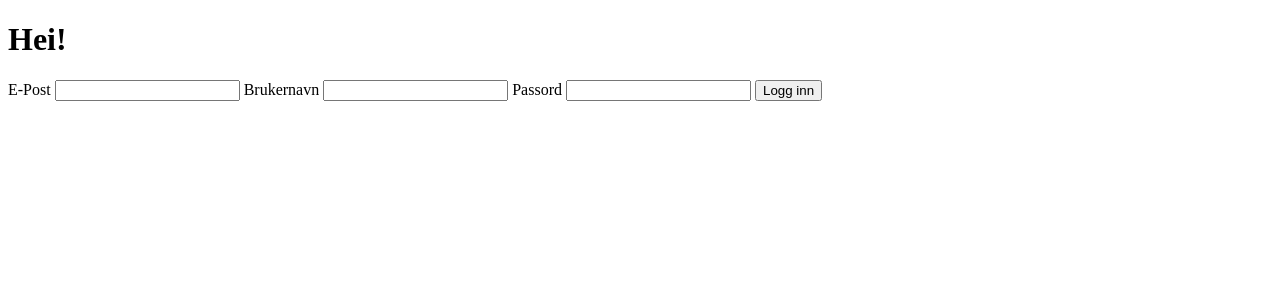
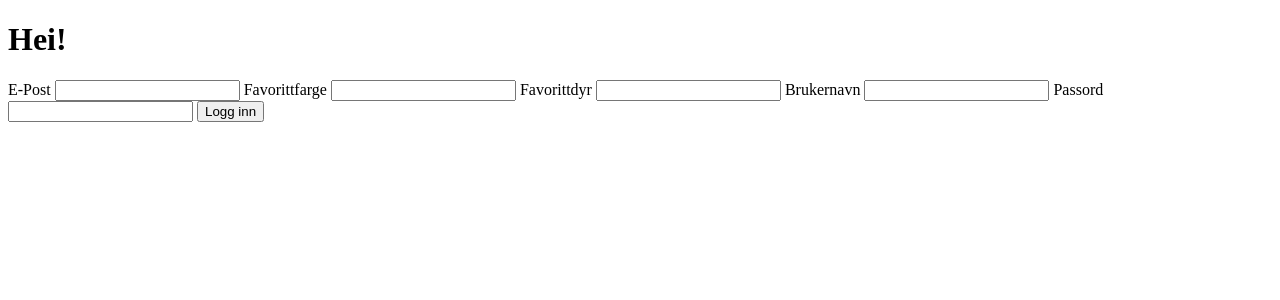
Before and after one commit to RalmusViggo/E-post, a Flask app: page / in a window 1280 px wide. Shown: the top 300 px of the page. Run offline with Flask 3, Linux system fonts and the light colour scheme.

Commit message:
oppgave 2, jeg la til favoritter

```diff
--- a/app.py
+++ b/app.py
@@ -9,6 +9,8 @@ class LoginSkjema(FlaskForm):
     brukernavn = StringField("Brukernavn")
     passord = PasswordField("Passord")
     epost = StringField("E-Post")
+    favorittfarge = StringField("Favorittfarge")
+    favorittdyr = StringField("Favorittdyr")
     submit = SubmitField("Logg inn")
 
 @app.route("/", methods=["GET", "POST"])
@@ -19,16 +21,18 @@ def index():
         brukernavn = login_skjema.brukernavn.data
         passord = login_skjema.passord.data
         epost = login_skjema.epost.data
+        favorittfarge = login_skjema.favorittfarge.data
+        favorittdyr = login_skjema.favorittdyr.data
 
-        return redirect(url_for("velkommen", brukernavn=brukernavn, epost=epost))
+        return redirect(url_for("velkommen", brukernavn=brukernavn, epost=epost, favorittfarge=favorittfarge, favorittdyr=favorittdyr))
 
 
 
     return render_template("index.html", login_skjema=login_skjema)
 
-@app.route("/velkommen/<brukernavn>/<epost>")
-def velkommen(brukernavn, epost):
-    return render_template("velkomstside.html", brukernavn=brukernavn, epost=epost)
+@app.route("/velkommen/<brukernavn>/<epost>/<favorittfarge>/<favorittdyr>")
+def velkommen(brukernavn, epost, favorittfarge, favorittdyr):
+    return render_template("velkomstside.html", brukernavn=brukernavn, epost=epost, favorittfarge=favorittfarge, favorittdyr=favorittdyr)
 
 if __name__== "__main__":
     app.run()
--- a/templates/index.html
+++ b/templates/index.html
@@ -8,6 +8,10 @@
 
         {{ login_skjema.epost.label }}
         {{ login_skjema.epost() }}
+        {{ login_skjema.favorittfarge.label }}
+        {{ login_skjema.favorittfarge() }}
+        {{ login_skjema.favorittdyr.label }}
+        {{ login_skjema.favorittdyr() }}
         {{ login_skjema.brukernavn.label }}
         {{ login_skjema.brukernavn() }}
         {{ login_skjema.passord.label }}
--- a/templates/velkomstside.html
+++ b/templates/velkomstside.html
@@ -2,7 +2,8 @@
 
 {% block content %}
     <h1> Hei {{ brukernavn }} </h1>
-    <p>Dette er velkomstsiden</p>
-    <p>Din E-post er {{ epost }} </p>
+    <p> Din E-post: {{ epost }} </p>
+    <p> Favorittfarge: {{ favorittfarge }} </p>
+    <p> Favorittdyr: {{ favorittdyr }} </p>
 
 {% endblock %}
```
